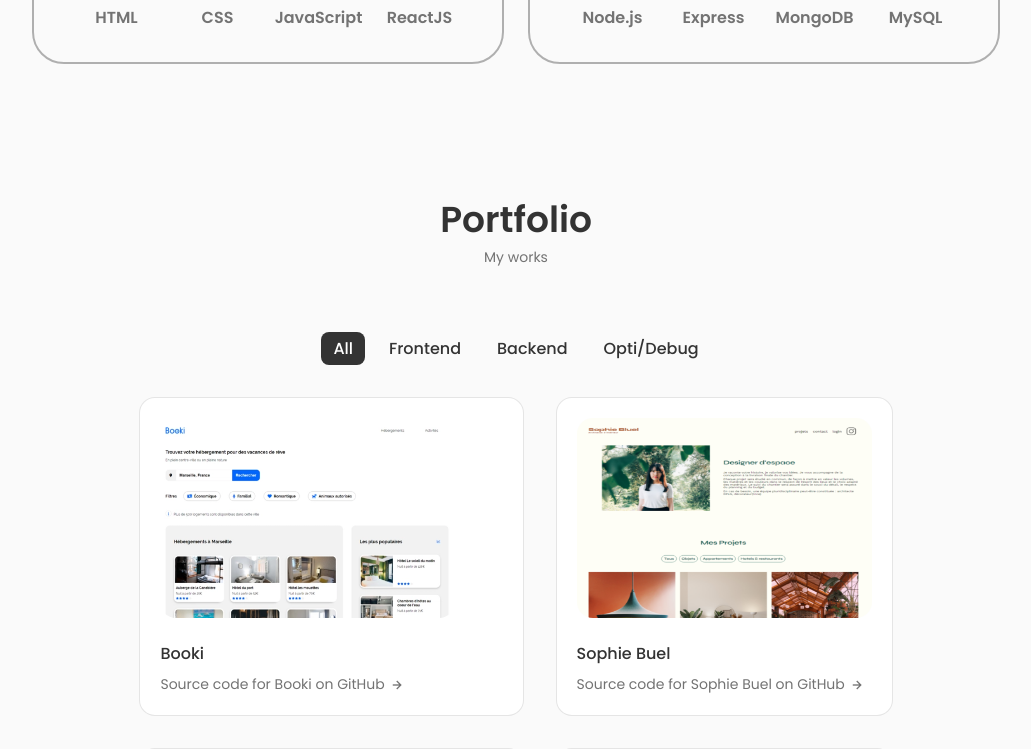
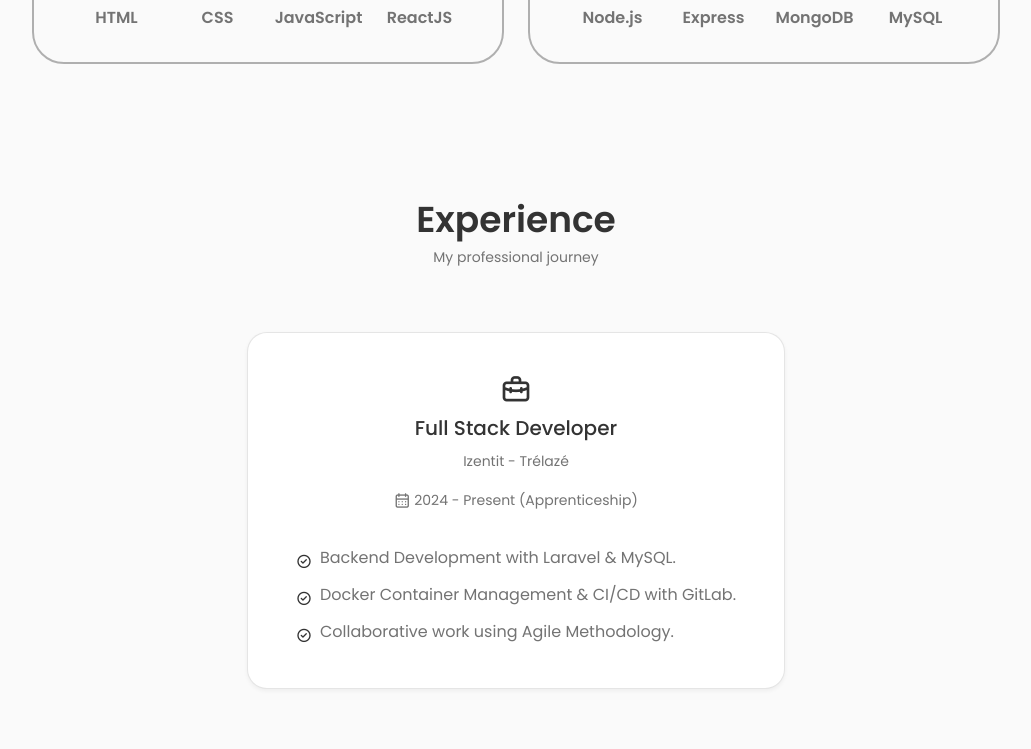
Before and after one commit to TomMbn/Portfolio_Website, a React (Create React App) app: page / in a window 1280 px wide. Shown: the part 850-1599 px from the top of the page, without its empty margins (124-1155 px from the left). Built offline with nearby package versions, Linux system fonts and the light colour scheme.

Commit message:
feat : Section Experiences

```diff
--- a/src/App.js
+++ b/src/App.js
@@ -2,6 +2,7 @@ import './App.css';
 import Header from './components/header/Header';
 import Home from './components/home/Home';
 import Skills from './components/skills/Skills';
+import Experience from './components/experience/Experience';
 import Work from './components/project/Work';
 import Contact from './components/contact/Contact';
 import Footer from './components/footer/Footer';
@@ -15,9 +16,10 @@ const App = () => {
       <main className='main'>
         <Home />
         <Skills />
+        <Experience />
         <Work />
-      <Contact/>
-      <Footer/>
+        <Contact />
+        <Footer />
       </main>
     </>
   );
--- /dev/null
+++ b/src/components/experience/Experience.jsx
@@ -0,0 +1,41 @@
+import "./experience.css";
+
+const Experience = () => {
+    return (
+        <section className="experience section" id="experience">
+            <h2 className="sectionTitle">Experience</h2>
+            <span className="sectionSubtitle">My professional journey</span>
+
+            <div className="experienceContainer container grid">
+                <div className="experienceContent">
+                    <i className="uil uil-briefcase-alt experienceIcon"></i>
+
+                    <h3 className="experienceTitle">Full Stack Developer</h3>
+                    <span className="experienceSubtitle">Izentit - Trélazé</span>
+
+                    <div className="experienceDate">
+                        <i className="uil uil-calendar-alt"></i>
+                        2024 - Present (Apprenticeship)
+                    </div>
+
+                    <div className="experienceDescription">
+                        <div className="experienceItem">
+                            <i className="uil uil-check-circle experienceItemIcon"></i>
+                            <p>Backend Development with Laravel & MySQL.</p>
+                        </div>
+                        <div className="experienceItem">
+                            <i className="uil uil-check-circle experienceItemIcon"></i>
+                            <p>Docker Container Management & CI/CD with GitLab.</p>
+                        </div>
+                        <div className="experienceItem">
+                            <i className="uil uil-check-circle experienceItemIcon"></i>
+                            <p>Collaborative work using Agile Methodology.</p>
+                        </div>
+                    </div>
+                </div>
+            </div>
+        </section>
+    );
+};
+
+export default Experience;
--- /dev/null
+++ b/src/components/experience/experience.css
@@ -0,0 +1,77 @@
+.experienceContainer {
+    grid-template-columns: repeat(1, 1fr);
+    justify-content: center;
+}
+
+.experienceContent {
+    background-color: var(--container-color);
+    border: 1px solid rgba(0, 0, 0, 0.1);
+    border-radius: 1.25rem;
+    padding: 2rem;
+    text-align: center;
+    box-shadow: 0 2px 4px rgba(0, 0, 0, 0.05);
+    transition: 0.3s;
+    max-width: 600px;
+    margin: 0 auto;
+}
+
+.experienceContent:hover {
+    box-shadow: 0 4px 8px rgba(0, 0, 0, 0.1);
+}
+
+.experienceIcon {
+    font-size: 2rem;
+    color: var(--title-color);
+    margin-bottom: var(--mb-1);
+}
+
+.experienceTitle {
+    font-size: var(--h3-font-size);
+    font-weight: var(--font-medium);
+    margin-bottom: var(--mb-0-5);
+}
+
+.experienceSubtitle {
+    font-size: var(--small-font-size);
+    color: var(--text-color);
+    margin-bottom: var(--mb-1);
+    display: block;
+}
+
+.experienceDate {
+    display: inline-flex;
+    align-items: center;
+    column-gap: 0.25rem;
+    font-size: var(--small-font-size);
+    color: var(--text-color-light);
+    margin-bottom: var(--mb-1);
+}
+
+.experienceDate i {
+    font-size: 1rem;
+}
+
+.experienceDescription {
+    text-align: left;
+    margin-top: var(--mb-1);
+    padding: 0 1rem;
+}
+
+.experienceItem {
+    display: flex;
+    align-items: flex-start;
+    column-gap: 0.5rem;
+    margin-bottom: var(--mb-0-5);
+}
+
+.experienceItemIcon {
+    margin-top: 0.25rem;
+    color: var(--title-color);
+}
+
+/* Responsive */
+@media screen and (max-width: 576px) {
+    .experienceContent {
+        padding: 1.5rem;
+    }
+}
--- a/src/components/header/Header.jsx
+++ b/src/components/header/Header.jsx
@@ -2,7 +2,7 @@ import { useState } from "react";
 import "./header.css";
 
 const Header = () => {
-    window.addEventListener("scroll", function() {
+    window.addEventListener("scroll", function () {
         const header = document.querySelector(".header");
         if (this.scrollY >= 80)
             header.classList.add("scrollHeader")
@@ -10,10 +10,10 @@ const Header = () => {
             header.classList.remove("scrollHeader");
     });
 
-    const[Toggle, showMenu] = useState(false);
-    const[activeNav, setActiveNav]= useState("#home");
+    const [Toggle, showMenu] = useState(false);
+    const [activeNav, setActiveNav] = useState("#home");
 
-    return(
+    return (
         <header className="header">
             <nav className="nav container">
                 <a href="index.html" className="navLogo">Tom Mauboussin</a>
@@ -39,6 +39,12 @@ const Header = () => {
                         </li>
 
                         <li className="navItem">
+                            <a href="#experience" className={activeNav === "#experience" ? "navLink activeLink" : "navLink"} onClick={() => setActiveNav("#experience")}>
+                                <i className="uil uil-briefcase-alt navIcon"></i> Experience
+                            </a>
+                        </li>
+
+                        <li className="navItem">
                             <a href="#portfolio" className={activeNav === "#portfolio" ? "navLink activeLink" : "navLink"} onClick={() => setActiveNav("#portolio")}>
                                 <i className="uil uil-scenery navIcon"></i> Portfolio
                             </a>
@@ -51,10 +57,10 @@ const Header = () => {
                         </li>
                     </ul>
 
-                    <i className="uil uil-times navClose" onClick={()=> showMenu(!Toggle)}></i>
+                    <i className="uil uil-times navClose" onClick={() => showMenu(!Toggle)}></i>
                 </div>
 
-                <div className="navToggle" onClick={()=> showMenu(!Toggle)}>
+                <div className="navToggle" onClick={() => showMenu(!Toggle)}>
                     <i className="uil uil-apps"></i>
                 </div>
             </nav>
```
Lines whose indentation alone changed are shown as unchanged.
